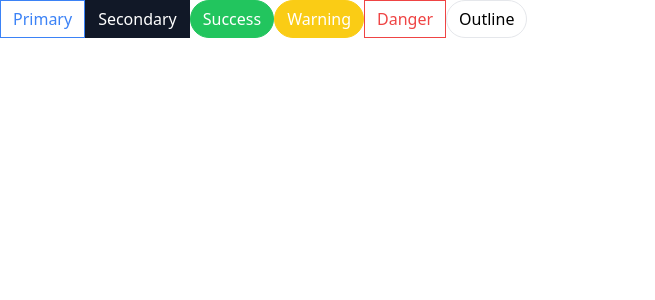
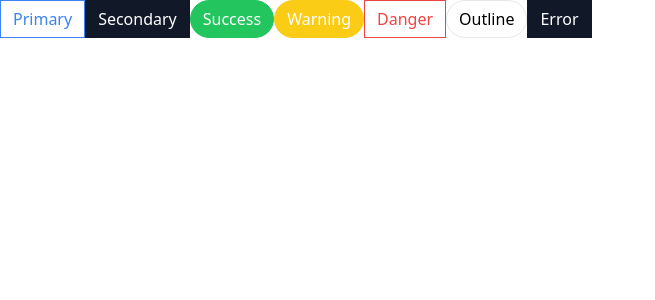
Before and after one commit to VirajAdiga/react-navigation, a React (Create React App) app: page / in a window 1280 px wide. Shown: the top 300 px of the page, without its empty margins (0-655 px from the left). Built offline with nearby package versions, Linux system fonts and the light colour scheme.

Commit message:
Use prop types to limit the type of button to a single value

```diff
--- a/src/App.js
+++ b/src/App.js
@@ -9,6 +9,7 @@ function App() {
       <Button warning rounded>Warning</Button>
       <Button danger outline>Danger</Button>
       <Button outline rounded>Outline</Button>
+      <Button primary secondary>Error</Button>
     </div>
   );
 }
--- a/src/components/Button.js
+++ b/src/components/Button.js
@@ -34,4 +34,18 @@ function Button({
     )
 }
 
+Button.propTypes = {
+    checkButtonType: ({ primary, secondary, success, warning, danger }) => {
+        const count = Number(!!primary)
+        + Number(!!secondary)
+        + Number(!!success)
+        + Number(!!warning)
+        + Number(!!danger);
+
+        if (count > 1){
+            return new Error("Only one of primary, secondary, success, warning, danger can be true");
+        }
+    }
+}
+
 export default Button;
```
